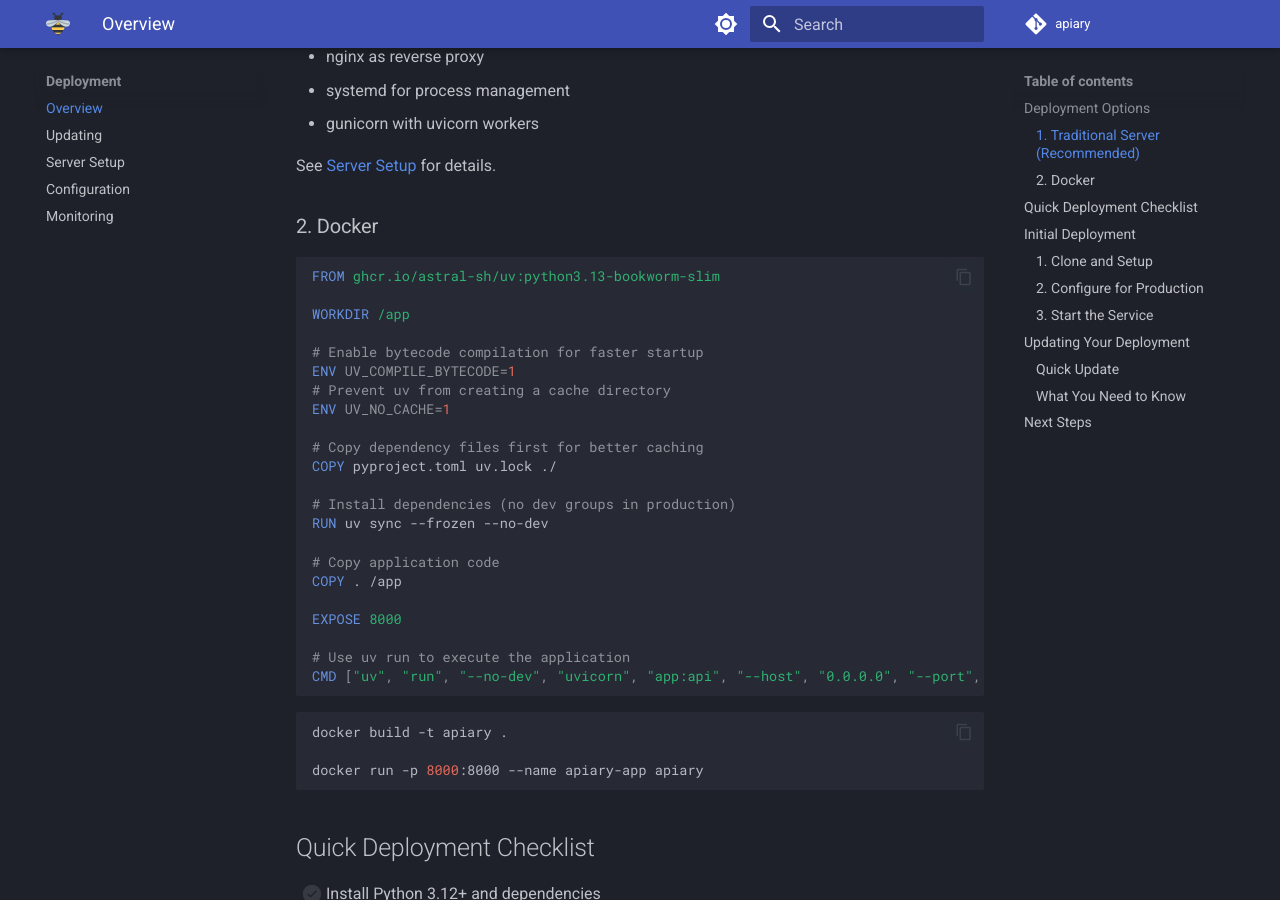
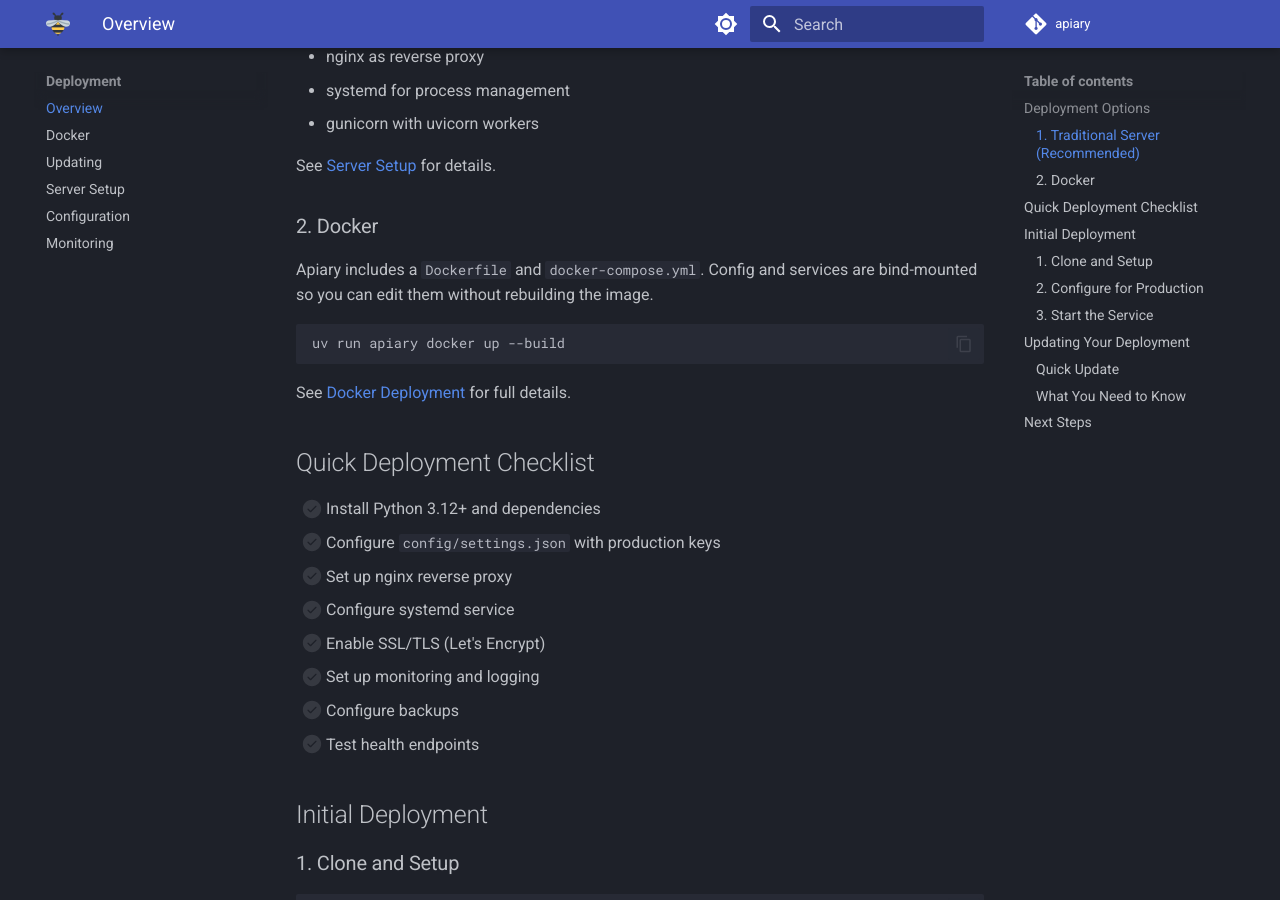
Before and after one commit to lancereinsmith/apiary, an MkDocs documentation site: the page built from docs/deployment/overview.md, in a window 1280 px wide and 900 px high, scrolled down 346 px. Built offline with MkDocs 1.6.1 and Material for MkDocs 9.7.7, drawn with Linux system fonts in a browser that asks for light colours; comment, search, counter and statistics services are not loaded; some of the changed text lies outside the part shown.

Commit message:
Implement Docker Compose support and CLI commands: Added `docker` command group to manage the application container with `up`, `down`, and `restart` options. Updated Dockerfile to validate configuration at startup and modified deployment documentation to include Docker setup instructions. Bump version to 0.3.0.

````diff
--- a/docs/deployment/overview.md
+++ b/docs/deployment/overview.md
@@ -14,36 +14,14 @@
 
 ### 2. Docker
 
-```dockerfile
-FROM ghcr.io/astral-sh/uv:python3.13-bookworm-slim
+Apiary includes a `Dockerfile` and `docker-compose.yml`. Config and services are
+bind-mounted so you can edit them without rebuilding the image.
 
-WORKDIR /app
-
-# Enable bytecode compilation for faster startup
-ENV UV_COMPILE_BYTECODE=1
-# Prevent uv from creating a cache directory
-ENV UV_NO_CACHE=1
-
-# Copy dependency files first for better caching
-COPY pyproject.toml uv.lock ./
-
-# Install dependencies (no dev groups in production)
-RUN uv sync --frozen --no-dev
-
-# Copy application code
-COPY . /app
-
-EXPOSE 8000
-
-# Use uv run to execute the application
-CMD ["uv", "run", "--no-dev", "uvicorn", "app:api", "--host", "0.0.0.0", "--port", "8000"]
+```bash
+uv run apiary docker up --build
 ```
 
-```bash
-docker build -t apiary .
-
-docker run -p 8000:8000 --name apiary-app apiary
-```
+See [Docker Deployment](docker.md) for full details.
 
 ## Quick Deployment Checklist
 
@@ -122,6 +100,7 @@
 
 ## Next Steps
 
+- [Docker Deployment](docker.md) - Docker and docker-compose setup
 - [Server Setup](server-setup.md) - Detailed server setup
 - [Configuration](configuration.md) - Production configuration
 - [Monitoring](monitoring.md) - Set up monitoring
--- a/mkdocs.yml
+++ b/mkdocs.yml
@@ -82,6 +82,7 @@
     - Built-in Endpoints: guide/builtin-endpoints.md
   - Deployment:
     - Overview: deployment/overview.md
+    - Docker: deployment/docker.md
     - Updating: deployment/updating.md
     - Server Setup: deployment/server-setup.md
     - Configuration: deployment/configuration.md
````
Also changed, not shown: cli.py (+36 -0 lines), docker-compose.yml (added, +9 -0 lines), docs/about/changelog.md (+27 -1 lines), docs/deployment/docker.md (added, +121 -0 lines), docs/reference/cli.md (+1 -0 lines), pyproject.toml (+9 -9 lines), 2 other files.
